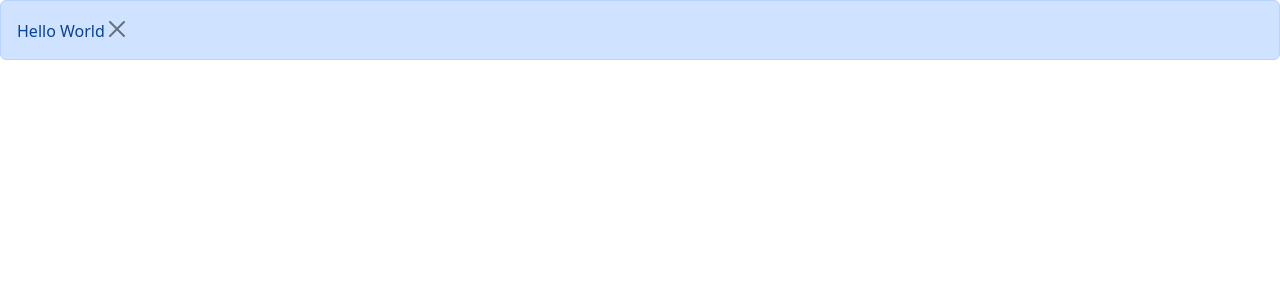
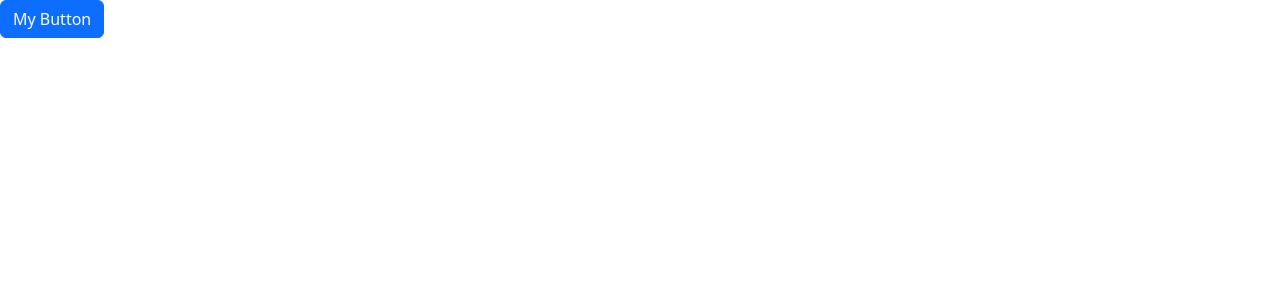
Before and after one commit to houyhOvO/react-app, a React (Vite) app: page / in a window 1280 px wide. Shown: the top 300 px of the page. Built offline with nearby package versions, Linux system fonts and the light colour scheme.

Commit message:
added button

```diff
--- a/src/App.tsx
+++ b/src/App.tsx
@@ -1,7 +1,10 @@
+import { useState } from "react";
 import Alert from "./components/Alert";
+import Button from "./components/Button";
 import ListGroup from "./components/ListGroup";
 
 function App() {
+  // Add listgroup component
   // let items = ["New York", "San Francisco", "Sydney", "London", "Shanghai"];
 
   // const handleSelectedItem = (item: string) => {
@@ -13,11 +16,25 @@ function App() {
   //     <ListGroup items={items} heading="Cities" onSelectedItem={handleSelectedItem}/>
   //   </div>
   // );
+
+  // Add alert component
+  // return (
+  //   <div>
+  //     <Alert>
+  //       Hello <span>World</span>
+  //     </Alert>
+  //   </div>
+  // );
+
+  // Add button component
+  const [alertVisiable, setAlertVisiablity] = useState(false);
+
   return (
     <div>
-      <Alert>
-        Hello <span>World</span>
-      </Alert>
+      {alertVisiable && (
+        <Alert onClose={() => setAlertVisiablity(false)}>My Alert</Alert>
+      )}
+      <Button onClick={() => setAlertVisiablity(true)}>My Button</Button>
     </div>
   );
 }
--- /dev/null
+++ b/src/components/Button.tsx
@@ -0,0 +1,14 @@
+interface Props {
+  children: string;
+  color?: string;
+  onClick: () => void;
+}
+const Button = ({ children, color = "primary", onClick }: Props) => {
+  return (
+    <button className={"btn btn-" + color} onClick={onClick}>
+      {children}
+    </button>
+  );
+};
+
+export default Button;
```
